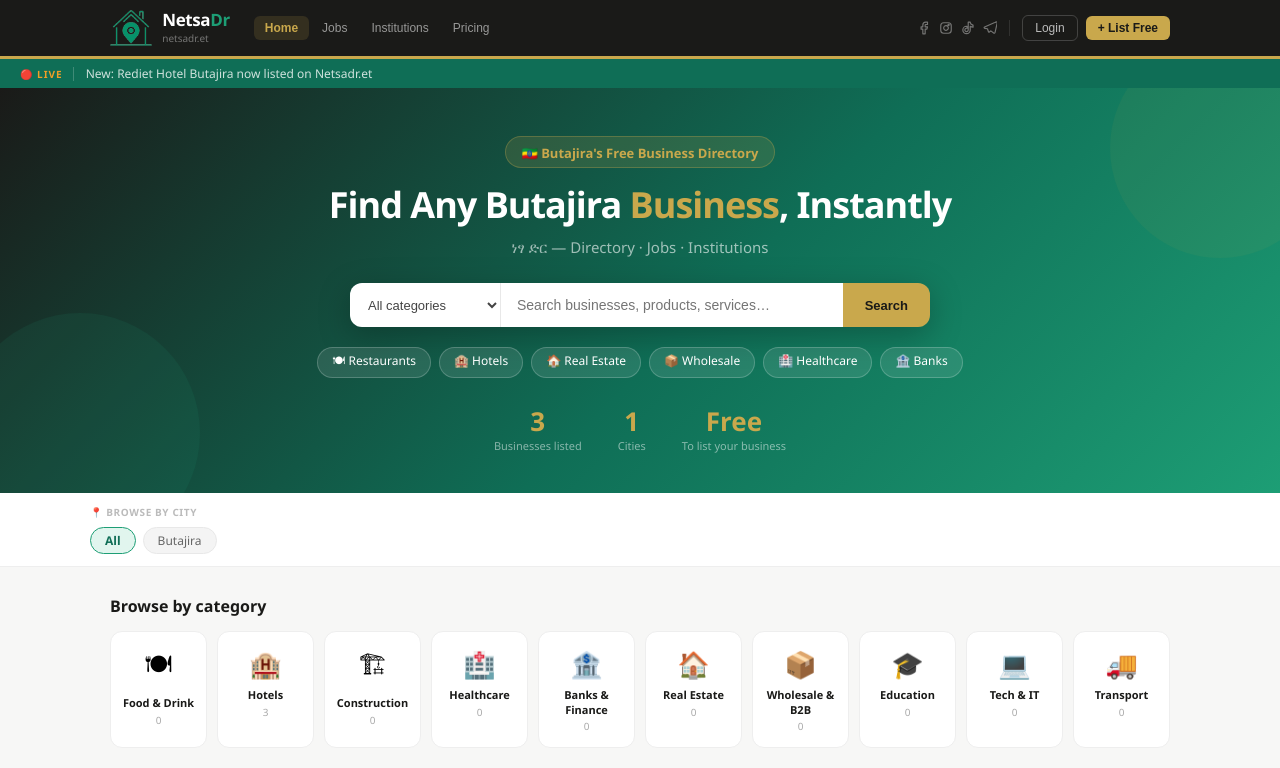
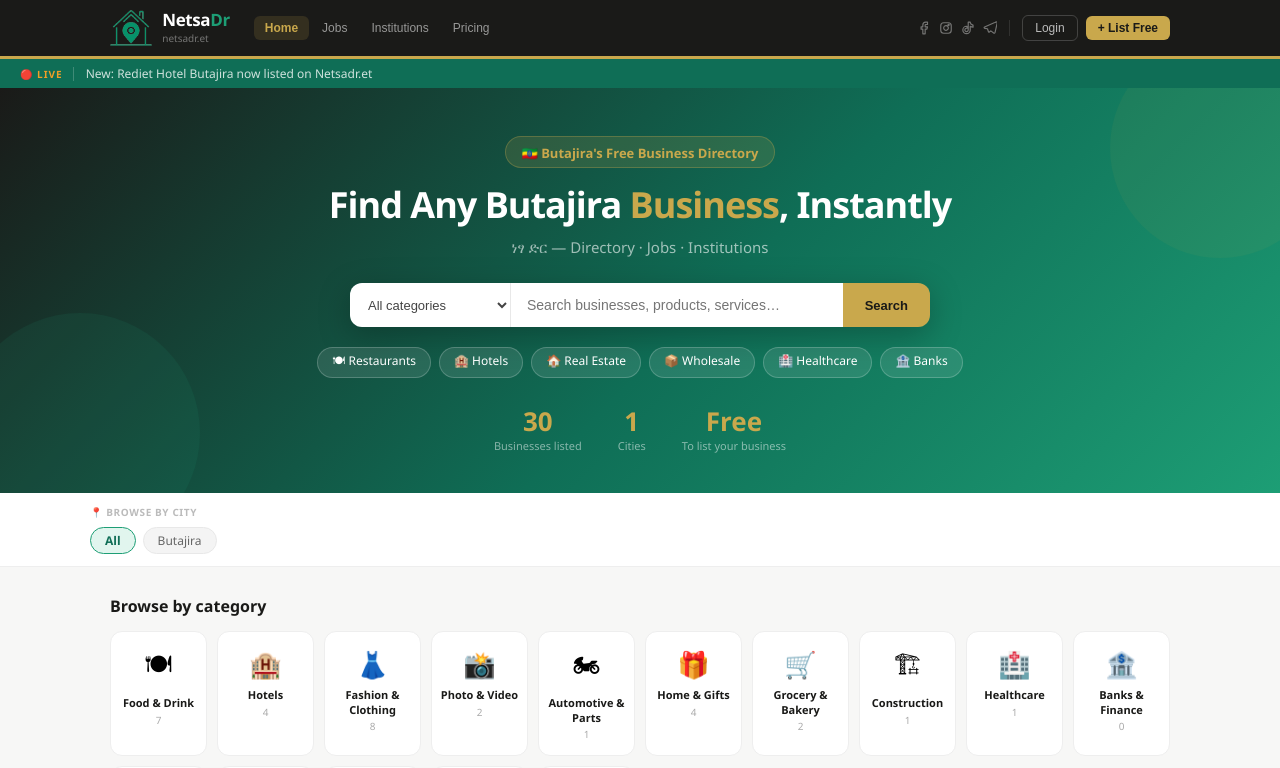
Before and after one commit to elu25/netsadr, a React (Create React App) app: page / in a window 1280 px wide. Shown: the top 768 px of the page. Built offline with nearby package versions, Linux system fonts and the light colour scheme.

Commit message:
add real business listings and fix hero search

```diff
--- a/src/data/constants.js
+++ b/src/data/constants.js
@@ -32,16 +32,21 @@ export const CONTACT = {
 // numbers here. A real "3" is more credible than a fake "3,240" the
 // moment a visitor scrolls past your actual listings.
 export const CATEGORIES = [
-  { icon: '🍽', label: 'Food & Drink'    },
-  { icon: '🏨', label: 'Hotels'          },
-  { icon: '🏗', label: 'Construction'    },
-  { icon: '🏥', label: 'Healthcare'      },
-  { icon: '🏦', label: 'Banks & Finance' },
-  { icon: '🏠', label: 'Real Estate'     },
-  { icon: '📦', label: 'Wholesale & B2B' },
-  { icon: '🎓', label: 'Education'       },
-  { icon: '💻', label: 'Tech & IT'       },
-  { icon: '🚚', label: 'Transport'       },
+  { icon: '🍽', label: 'Food & Drink'      },
+  { icon: '🏨', label: 'Hotels'            },
+  { icon: '👗', label: 'Fashion & Clothing'},
+  { icon: '📸', label: 'Photo & Video'     },
+  { icon: '🏍', label: 'Automotive & Parts'},
+  { icon: '🎁', label: 'Home & Gifts'      },
+  { icon: '🛒', label: 'Grocery & Bakery'  },
+  { icon: '🏗', label: 'Construction'      },
+  { icon: '🏥', label: 'Healthcare'        },
+  { icon: '🏦', label: 'Banks & Finance'   },
+  { icon: '🏠', label: 'Real Estate'       },
+  { icon: '📦', label: 'Wholesale & B2B'   },
+  { icon: '🎓', label: 'Education'         },
+  { icon: '💻', label: 'Tech & IT'         },
+  { icon: '🚚', label: 'Transport'         },
 ];
 
 // ── Institutions (kept separate from the paid business directory) ──
@@ -84,6 +89,33 @@ export const LISTINGS = [
   { id:10, name:'Rediet Hotel Butajira',         cat:'Hotels', city:'Butajira', emoji:'🏨', rating:4, reviews:22, badge:'verified', tabs:['featured','toprated'], phone:'+251461150005', desc:'The best known hotel in Butajira. Restaurant, bar, conference hall and WiFi.' },
   { id:11, name:'Butajira Bright Hotel',         cat:'Hotels', city:'Butajira', emoji:'🌟', rating:4, reviews:14, badge:'new',      tabs:['new','featured'],       phone:'+251461150564', desc:'Comfortable hotel with bar, restaurant and parking in Butajira.' },
   { id:12, name:'Kaf Hotel Butajira',            cat:'Hotels', city:'Butajira', emoji:'🏩', rating:3, reviews:9,  badge:'new',      tabs:['new'],                   phone:'+251461150443', desc:'Budget friendly hotel on Addis–Arba Minch road, Butajira.' },
+  { id:13, name:'Yadi Pictures', cat:'Photo & Video', city:'Butajira', emoji:'📸', rating:0, reviews:0, badge:'new', tabs:['new'], phone:'+251912112633', desc:'Photo studio — photos and video for weddings, birthdays, and other ceremonies. Near Zebidar Building.' },
+  { id:14, name:'Time Café', cat:'Food & Drink', city:'Butajira', emoji:'☕', rating:0, reviews:0, badge:'new', tabs:['new'], phone:'+251977212891', desc:'Café service. Near Guzolma Building.' },
+  { id:15, name:'Danayit Café', cat:'Food & Drink', city:'Butajira', emoji:'☕', rating:0, reviews:0, badge:'new', tabs:['new'], phone:'+251984192223', desc:'Café service. Near Guzolma Building.' },
+  { id:16, name:'Beya Motor Byscle', cat:'Automotive & Parts', city:'Butajira', emoji:'🏍', rating:0, reviews:0, badge:'new', tabs:['new'], phone:'+251925585155', desc:'Motorcycle spare parts. Near Mars tower.' },
+  { id:17, name:'Amu Home Collection', cat:'Home & Gifts', city:'Butajira', emoji:'🎁', rating:0, reviews:0, badge:'new', tabs:['new'], phone:'+251912434268', desc:'Home goods and household items. Near Mars tower.' },
+  { id:18, name:'Landa Brand', cat:'Fashion & Clothing', city:'Butajira', emoji:'👕', rating:0, reviews:0, badge:'new', tabs:['new'], phone:'+251964255730', desc:'Trousers, t-shirts, and other clothing. Near Mars tower.' },
+  { id:19, name:'Beki 12 Pictures', cat:'Photo & Video', city:'Butajira', emoji:'📸', rating:0, reviews:0, badge:'new', tabs:['new'], phone:'+251964090690', desc:'Photo studio — photos and video for weddings, birthdays, and other ceremonies. Near Guzolma Building.' },
+  { id:20, name:'Redu Collection', cat:'Home & Gifts', city:'Butajira', emoji:'🎁', rating:0, reviews:0, badge:'new', tabs:['new'], phone:'+251911944743', desc:'Home goods and household items. Near Mars tower.' },
+  { id:21, name:'Serprise Gift', cat:'Home & Gifts', city:'Butajira', emoji:'🎁', rating:0, reviews:0, badge:'new', tabs:['new'], phone:'', desc:'Gift shop. Near Mars tower.' },
+  { id:22, name:'Zola Gift', cat:'Home & Gifts', city:'Butajira', emoji:'🎁', rating:0, reviews:0, badge:'new', tabs:['new'], phone:'+251929097934', desc:'Gift shop. Near Guzolma Building.' },
+  { id:23, name:'Muler Bar and Restaurant', cat:'Food & Drink', city:'Butajira', emoji:'🍽', rating:0, reviews:0, badge:'new', tabs:['new'], phone:'+251909167909', desc:'Bar and restaurant. Near Zebidar Building.' },
+  { id:24, name:'Shewaber Restaurant', cat:'Food & Drink', city:'Butajira', emoji:'🍽', rating:0, reviews:0, badge:'new', tabs:['new'], phone:'+251912743595', desc:'Restaurant. Near Zebidar Building.' },
+  { id:25, name:'Jenber Restaurant', cat:'Food & Drink', city:'Butajira', emoji:'🍽', rating:0, reviews:0, badge:'new', tabs:['new'], phone:'', desc:'Restaurant. Near Zebidar Building.' },
+  { id:26, name:'Rak Sanitary', cat:'Construction', city:'Butajira', emoji:'🚿', rating:0, reviews:0, badge:'new', tabs:['new'], phone:'+251916839718', desc:'Sanitary ware and electrical supplies. Near Zebidar Building.' },
+  { id:27, name:'Terefe Hotel', cat:'Hotels', city:'Butajira', emoji:'🏨', rating:0, reviews:0, badge:'new', tabs:['new'], phone:'', desc:'Hotel.' },
+  { id:28, name:'Alem Hospital', cat:'Healthcare', city:'Butajira', emoji:'🏥', rating:0, reviews:0, badge:'new', tabs:['new'], phone:'', desc:'Hospital.' },
+  { id:29, name:'Jimma Coffee', cat:'Food & Drink', city:'Butajira', emoji:'☕', rating:0, reviews:0, badge:'new', tabs:['new'], phone:'+251984197091', desc:'Coffee house. Near Guzolma Building.' },
+  { id:30, name:'Naol Grossary', cat:'Grocery & Bakery', city:'Butajira', emoji:'🛒', rating:0, reviews:0, badge:'new', tabs:['new'], phone:'+251913732648', desc:'Grocery store. Near Alem Hospital.' },
+  { id:31, name:'Jano Bar', cat:'Food & Drink', city:'Butajira', emoji:'🍺', rating:0, reviews:0, badge:'new', tabs:['new'], phone:'', desc:'Bar. Near Alem Hospital.' },
+  { id:32, name:'Habteyes Garment', cat:'Fashion & Clothing', city:'Butajira', emoji:'👕', rating:0, reviews:0, badge:'new', tabs:['new'], phone:'+251912096182', desc:'Garments and clothing. Near Alem Hospital.' },
+  { id:33, name:'Meri Leljoch Albasat', cat:'Fashion & Clothing', city:'Butajira', emoji:'🧒', rating:0, reviews:0, badge:'new', tabs:['new'], phone:'+251925579837', desc:"Children's clothing. Near Alem Hospital." },
+  { id:34, name:'Endalkachew Garment', cat:'Fashion & Clothing', city:'Butajira', emoji:'👕', rating:0, reviews:0, badge:'new', tabs:['new'], phone:'+251911075389', desc:'Garments and clothing.' },
+  { id:35, name:'Eshetu Garment', cat:'Fashion & Clothing', city:'Butajira', emoji:'👕', rating:0, reviews:0, badge:'new', tabs:['new'], phone:'+251913399111', desc:'Garments and clothing.' },
+  { id:36, name:'Denbel Garment', cat:'Fashion & Clothing', city:'Butajira', emoji:'👕', rating:0, reviews:0, badge:'new', tabs:['new'], phone:'+251911059043', desc:'Garments and clothing.' },
+  { id:37, name:'Maid Bread', cat:'Grocery & Bakery', city:'Butajira', emoji:'🍞', rating:0, reviews:0, badge:'new', tabs:['new'], phone:'+251911474700', desc:'Bakery — bread.' },
+  { id:38, name:'Dagna Kfle Fashion', cat:'Fashion & Clothing', city:'Butajira', emoji:'👕', rating:0, reviews:0, badge:'new', tabs:['new'], phone:'+251911273905', desc:'Clothing shop.' },
+  { id:39, name:'Amen Leljoch', cat:'Fashion & Clothing', city:'Butajira', emoji:'🧒', rating:0, reviews:0, badge:'new', tabs:['new'], phone:'+251919904467', desc:"Children's clothing." },
 ];
 
 // ── Pricing Plans ─────────────────────────────────────────────
--- a/src/pages/Home.jsx
+++ b/src/pages/Home.jsx
@@ -46,9 +46,12 @@ export default function Home({ onNav }) {
 
           {/* Search */}
           <div style={{ display: 'flex', maxWidth: 580, margin: '0 auto 20px', borderRadius: 12, overflow: 'hidden', boxShadow: '0 8px 32px rgba(0,0,0,0.25)' }}>
-            <select style={{ background: '#fff', border: 'none', padding: '0 14px', fontSize: 13, color: '#444', minWidth: 120, borderRight: '1px solid #e8e8e8', cursor: 'pointer' }}>
-              <option>All categories</option>
-              {CATEGORIES.map(c => <option key={c.label}>{c.label}</option>)}
+            <select
+              value={search}
+              onChange={e => setSearch(e.target.value === 'All categories' ? '' : e.target.value)}
+              style={{ background: '#fff', border: 'none', padding: '0 14px', fontSize: 13, color: '#444', minWidth: 120, borderRight: '1px solid #e8e8e8', cursor: 'pointer' }}>
+              <option value="">All categories</option>
+              {CATEGORIES.map(c => <option key={c.label} value={c.label}>{c.label}</option>)}
             </select>
             <input
               value={search}
@@ -56,7 +59,8 @@ export default function Home({ onNav }) {
               placeholder="Search businesses, products, services…"
               style={{ flex: 1, border: 'none', padding: '14px 16px', fontSize: 14, color: '#333', outline: 'none' }}
             />
-            <button style={{ background: C.gold, border: 'none', padding: '14px 22px', fontSize: 13, fontWeight: 700, color: C.black, cursor: 'pointer' }}>
+            <button onClick={() => document.getElementById('listings-section')?.scrollIntoView({ behavior: 'smooth' })}
+              style={{ background: C.gold, border: 'none', padding: '14px 22px', fontSize: 13, fontWeight: 700, color: C.black, cursor: 'pointer' }}>
               Search
             </button>
           </div>
@@ -126,7 +130,7 @@ export default function Home({ onNav }) {
         </div>
 
         {/* ── LISTINGS ── */}
-        <div style={{ marginTop: 32 }}>
+        <div id="listings-section" style={{ marginTop: 32 }}>
           <div style={{ display: 'flex', gap: 3, borderBottom: `2px solid ${C.greenLight}` }}>
             {[['featured','⭐ Featured'],['toprated','🏆 Top Rated'],['new','🆕 New'],['wholesale','📦 Wholesale']].map(([t, label]) => (
               <button key={t} onClick={() => { setTab(t); setSearch(''); }} style={{
@@ -167,18 +171,22 @@ export default function Home({ onNav }) {
                 <div style={{ padding: '12px 14px' }}>
                   <div style={{ fontSize: 10, color: C.green, fontWeight: 700, marginBottom: 3, textTransform: 'uppercase', letterSpacing: 0.3 }}>{l.cat}</div>
                   <div style={{ fontSize: 14, fontWeight: 700, color: C.black, marginBottom: 5, lineHeight: 1.3 }}>{l.name}</div>
+                  {l.rating > 0 && (
                     <div style={{ display: 'flex', alignItems: 'center', gap: 5, fontSize: 11, color: '#888', marginBottom: 4 }}>
                       <Stars n={l.rating} />
                       <span>{l.rating}.0</span>
                       <span style={{ color: '#ddd' }}>|</span>
                       <span>{l.reviews} reviews</span>
                     </div>
+                  )}
                   <div style={{ fontSize: 11, color: '#aaa', marginBottom: 11 }}>📍 {l.city}</div>
                   <div style={{ display: 'flex', gap: 6 }}>
+                    {l.phone && (
                       <button onClick={e => { e.stopPropagation(); window.open(`tel:${l.phone}`); }}
                         style={{ flex: 1, background: '#f7f7f6', border: '1px solid #eee', borderRadius: 7, padding: '7px 4px', fontSize: 11, cursor: 'pointer', color: '#666' }}>
                         📞 Call
                       </button>
+                    )}
                     <button onClick={e => e.stopPropagation()}
                       style={{ flex: 1, background: '#f7f7f6', border: '1px solid #eee', borderRadius: 7, padding: '7px 4px', fontSize: 11, cursor: 'pointer', color: '#666' }}>
                       🤍 Save
```
Lines whose indentation alone changed are shown as unchanged.
